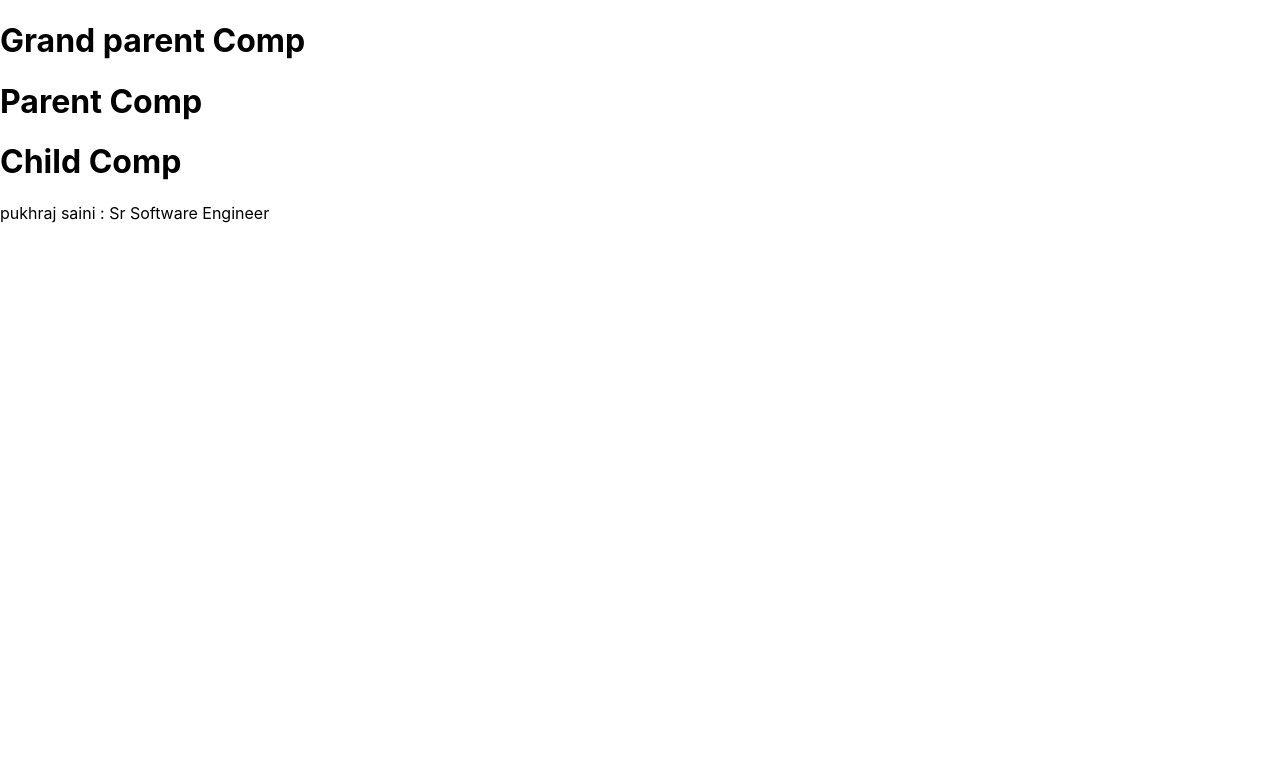
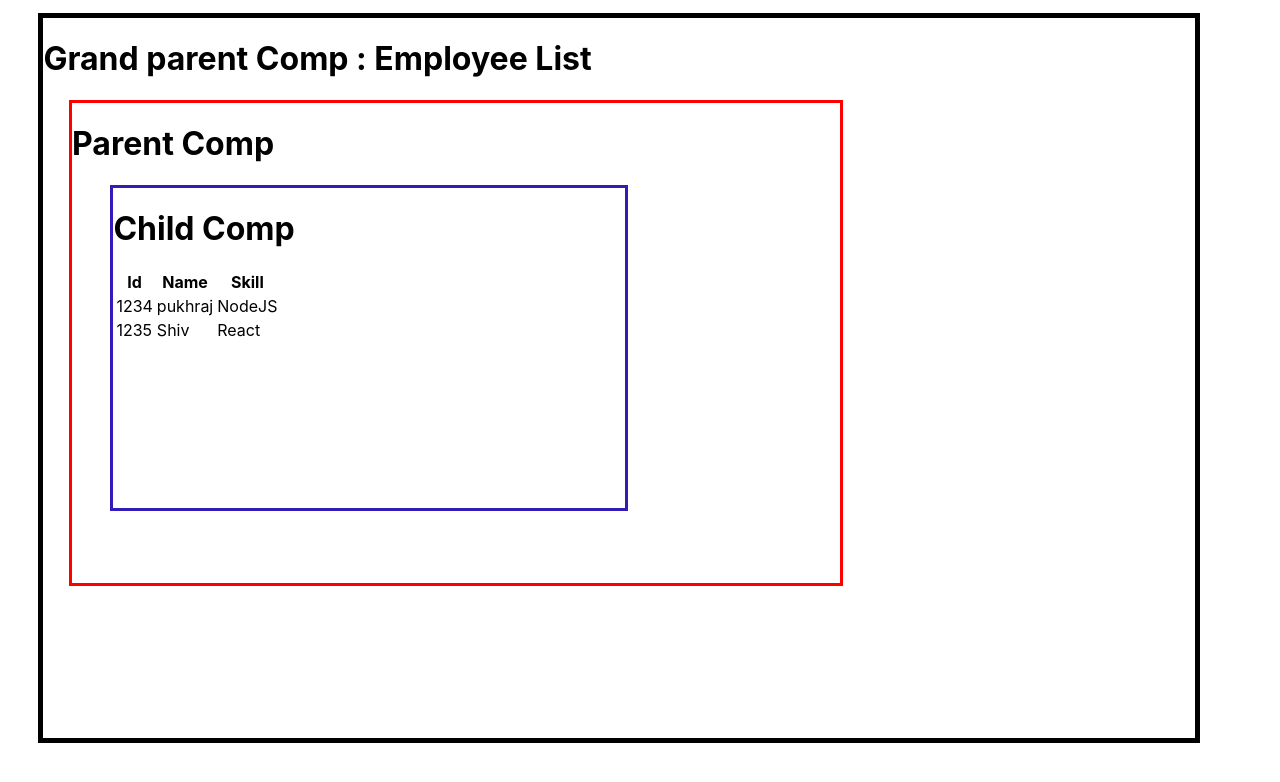
Before and after one commit to pukhrajsaini/react-hooks, a React (Create React App) app: page / in a window 1280 px wide. Shown: the top 782 px of the page. Built offline with nearby package versions, Linux system fonts and the light colour scheme.

Commit message:
use context updated

```diff
--- a/src/App.css
+++ b/src/App.css
@@ -8,3 +8,22 @@
   text-align: center;
   color: orange;
 }
+
+.grand-parent {
+  margin: 1vw 3vw;
+  height: 90vh;
+  width: 90vw;
+  border: 5px solid black;
+}
+.parent {
+  margin: 1vh 2vw;
+  height: 60vh;
+  width: 60vw;
+  border: 3px solid red;
+}
+.child {
+  margin: 2vh 3vw;
+  height: 40vh;
+  width: 40vw;
+  border: 3px solid rgb(49, 28, 184);
+}
--- a/src/components/use-context/child.js
+++ b/src/components/use-context/child.js
@@ -1,15 +1,27 @@
-import { useContext } from "react";
-import { AppContext } from "./use-context";
+import { useEmploy } from "./use-context";
 
 const Child = () => {
-  const userData = useContext(AppContext);
+  const { list } = useEmploy();
   return (
-    <>
+    <div className="child">
       <h1>Child Comp</h1>
-      <p>
-        {userData.name} : {userData.designation}
-      </p>
-    </>
+      <table>
+        <thead>
+          <th>Id</th>
+          <th>Name</th>
+          <th>Skill</th>
+        </thead>
+        <tbody>
+          {list.map((e) => (
+            <tr key={e.id}>
+              <td>{e.id}</td>
+              <td> {e.name} </td>
+              <td> {e.skill} </td>
+            </tr>
+          ))}
+        </tbody>
+      </table>
+    </div>
   );
 };
 
--- a/src/components/use-context/grand-parent.js
+++ b/src/components/use-context/grand-parent.js
@@ -1,11 +1,13 @@
 import Parent from "./parent";
+import { useEmploy } from "./use-context";
 
 const GrandParent = () => {
+  const employData = useEmploy();
   return (
-    <>
-      <h1>Grand parent Comp</h1>
+    <div className="grand-parent">
+      <h1>Grand parent Comp : {employData.heading}</h1>
       <Parent />
-    </>
+    </div>
   );
 };
 
--- a/src/components/use-context/parent.js
+++ b/src/components/use-context/parent.js
@@ -2,10 +2,10 @@ import Child from "./child";
 
 const Parent = () => {
   return (
-    <>
+    <div className="parent">
       <h1>Parent Comp</h1>
       <Child />
-    </>
+    </div>
   );
 };
 
--- a/src/components/use-context/use-context.js
+++ b/src/components/use-context/use-context.js
@@ -2,14 +2,30 @@ import { createContext, useContext } from "react";
 
 const AppContext = createContext();
 
+const employData = {
+  list: [
+    {
+      id: 1234,
+      name: "pukhraj",
+      skill: "NodeJS",
+    },
+    {
+      id: 1235,
+      name: "Shiv",
+      skill: "React",
+    },
+  ],
+  heading: "Employee List",
+};
+
 const AppProvider = ({ children }) => {
-  const userData = {
-    name: "pukhraj saini",
-    designation: "Sr Software Engineer",
-  };
   return (
-    <AppContext.Provider value={userData}> {children}</AppContext.Provider>
+    <AppContext.Provider value={employData}> {children}</AppContext.Provider>
   );
 };
 
+export const useEmploy = () => {
+  return useContext(AppContext);
+};
+
 export { AppContext, AppProvider };
```
